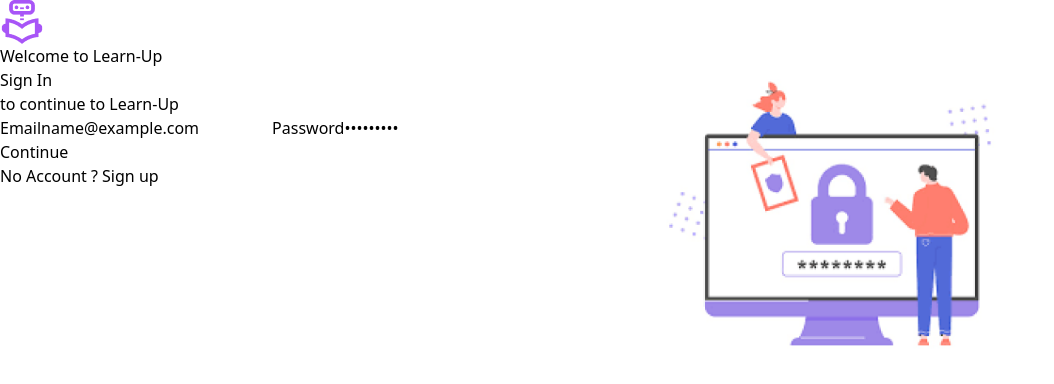
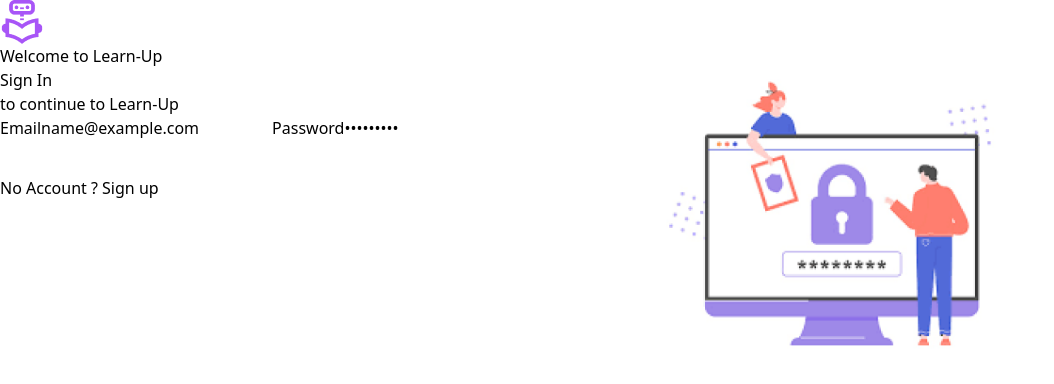
Before and after one commit to Souvik2003K/learnup, a React (Vite) app: page / in a window 1280 px wide. Both pictures are taken after typing "name@example.com", "Sample123" into the empty fields and a click on the button "Continue". Shown: the top 384 px of the page, without its empty margins (0-1054 px from the left). Built offline with nearby package versions, Linux system fonts and the light colour scheme; no server answers.

Commit message:
added loader for waiting-states

```diff
--- a/src/auth/Login.jsx
+++ b/src/auth/Login.jsx
@@ -5,6 +5,7 @@ import { getDocs, query, where, collection } from "firebase/firestore";
 import { Link, useNavigate } from 'react-router-dom';
 import logo from '../Images/logo.png';
 import logoImg from '../Images/log-img.png';
+import ReactLoading from 'react-loading';
 
 import { ToastContainer, toast } from 'react-toastify';
 import 'react-toastify/dist/ReactToastify.css';
@@ -16,6 +17,8 @@ export default function Login() {
 
     const [email, setEmail] = useState('');
     const [password, setPassword] = useState('');
+
+    const [loading, setLoading] = useState(false);
 
     const notify = (msg) => toast.error(msg, {
         position: "top-right",
@@ -36,6 +39,7 @@ export default function Login() {
             return;
         }
         try {
+            setLoading(true);
             const userCredential = await signInWithEmailAndPassword(auth, email, password);
             const user = userCredential.user;
             localStorage.setItem('user', JSON.stringify(user));
@@ -51,12 +55,14 @@ export default function Login() {
             }
             const userData = querySnapshot.docs[0].data();
             console.log('role', userData?.roles);
+            setLoading(false);
 
             // Navigate to user's role-based route
             navigate(`/${userData?.roles}`);
             setEmail('');
             setPassword('');
         } catch (error) {
+            setLoading(false);
             if(error.message.includes('Firebase: Error (auth/invalid-credential)')){
                 notify('Invalid Credentials');
             }
@@ -85,7 +91,9 @@ export default function Login() {
                         <input type="password" placeholder="enter 6 character or more" value={password} onChange={(e)=>{setPassword(e.target.value)}} className='block border border-gray-300 rounded p-2 text-md w-full lg:w-80' />
 
                         <div>
-                            <button className='bg-purple-500 hover:bg-purple-700 text-white font-bold w-full my-4 py-2 px-4 rounded'>Continue</button>
+                            <button className='bg-purple-500 hover:bg-purple-700 text-white font-bold w-full my-4 py-2 px-4 rounded'>
+                                {loading ? <div className='flex justify-center items-center'><ReactLoading type="bubbles" color="#fff " height={30} width={30} /></div> : 'Continue'}
+                            </button>
                         </div>
 
                         <div className='text-center'>
--- a/src/auth/Signup.jsx
+++ b/src/auth/Signup.jsx
@@ -8,6 +8,7 @@ import Select from 'react-select';
 import logo from '../Images/logo.png';
 import logoImg from '../Images/log-img.png';
 
+import ReactLoading from 'react-loading';
 import { ToastContainer, toast } from 'react-toastify';
 import 'react-toastify/dist/ReactToastify.css';
 
@@ -19,6 +20,8 @@ export default function Login() {
     const [password, setPassword] = React.useState('');
     // const [role, setRole] = useState('');
     const [username, setUsername] = useState('');
+
+    const [loading, setLoading] = useState(false);
 
     const [selectedOption, setSelectedOption] = useState(null);
     const options = [
@@ -50,6 +53,7 @@ export default function Login() {
             return;
         }
         try {
+            setLoading(true);
             // Create user with email and password
             // const userCredential =
             await createUserWithEmailAndPassword(auth, email, password);
@@ -64,12 +68,14 @@ export default function Login() {
             });
 
             // Clear the input fields and navigate to login page
+            setLoading(false);
             setEmail('');
             setUsername('');
             setPassword('');
             // setRole('');
             navigate('/login');
         } catch (error) {
+            setLoading(false);
             console.error(error);
 
             if (error.message.includes('Firebase: Password should be at least 6 characters (auth/weak-password).')) {
@@ -119,7 +125,9 @@ export default function Login() {
                             />
 
                             <div>
-                                <button className='bg-purple-500 hover:bg-purple-700 text-white font-bold w-full my-4 py-2 px-4 rounded'>Get started</button>
+                                <button className='bg-purple-500 hover:bg-purple-700 text-white font-bold w-full my-4 py-2 px-4 rounded'>
+                                    {loading ? <div className='flex justify-center items-center'><ReactLoading type="bubbles" color="#fff " height={30} width={30} /></div> : 'Get started'}
+                                    </button>
                             </div>
 
                             <div className='text-center'>
```
